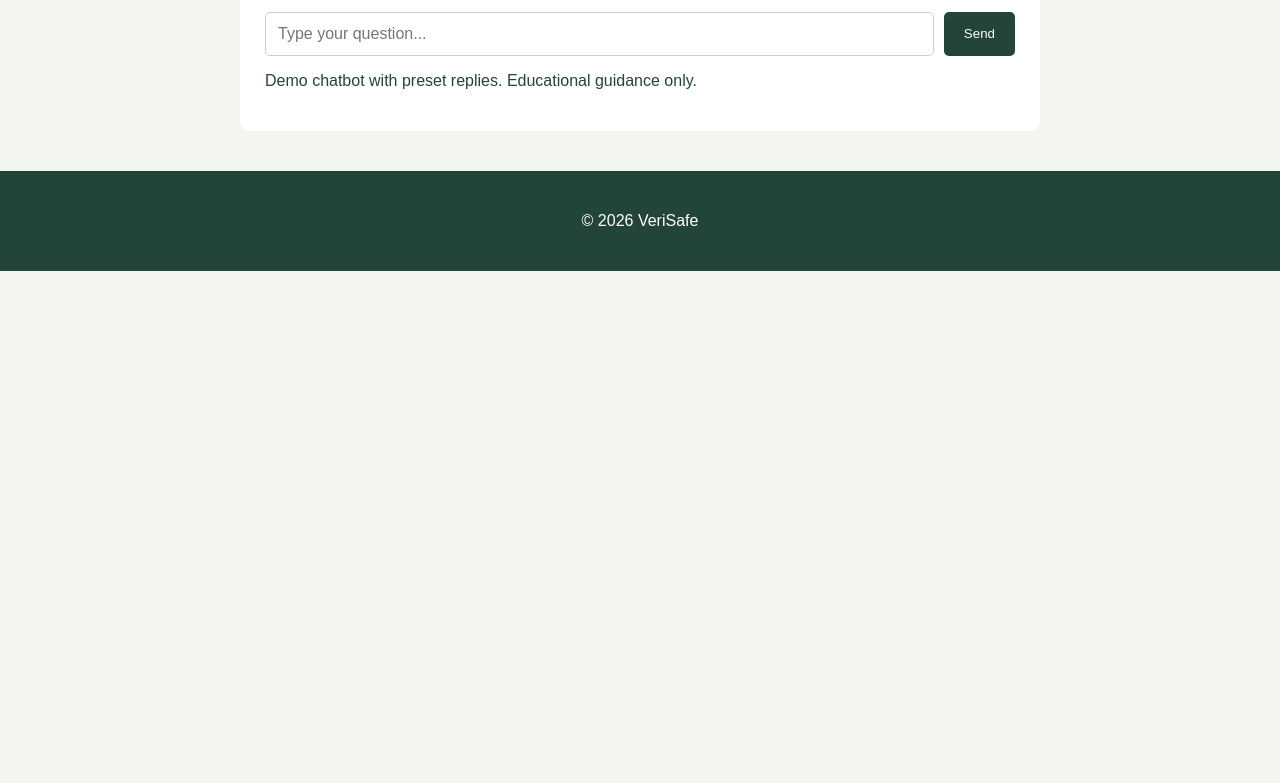
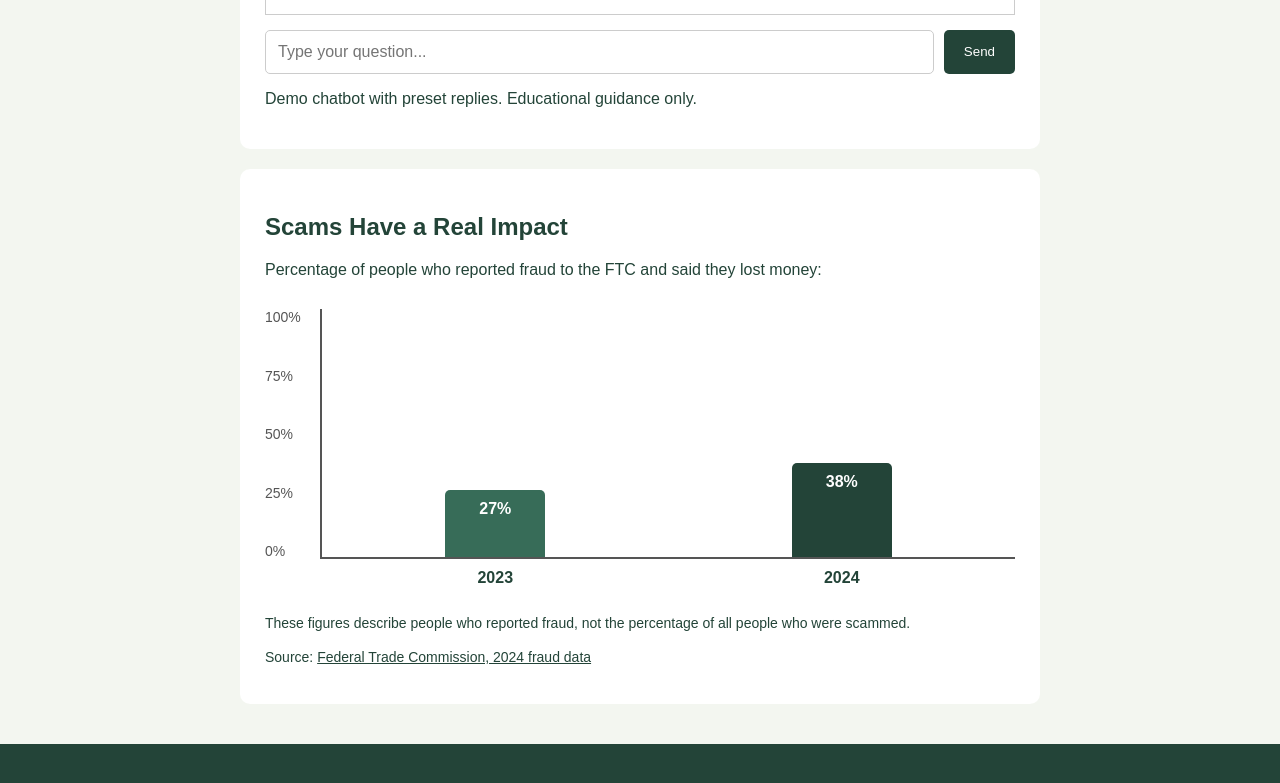
Before and after one commit to Jullianadela/JDXD_gemini.io, a plain HTML site: page homepage/index.html in a window 1280 px wide. Shown: the part 920-1703 px from the top of the page. Before the commit the page ends 1191 px from the top, so only its background shows below. Drawn offline with Linux system fonts and the light colour scheme.

Commit message:
Fixed homepage

```diff
--- a/homepage/index.html
+++ b/homepage/index.html
@@ -1,24 +1,26 @@
 <!DOCTYPE html>
-<html lang="en">
+<html>
     <head>
         <title>VeriSafe</title>
         <link rel="stylesheet" href="styles.css">
     </head>
-
     <body>
         <header>
             <h1>VeriSafe</h1>
             <p>Digital safety made simple.</p>
+            <nav>
+                <a href="index.html">Home</a>
+                <a href="../About/About.html">About Us</a>
+                <a href="../Services/Services.html">Services</a>
+                <a href="../Contact/Contact.html">Contact</a>
+            </nav>
         </header>
-
         <main>
             <section>
                 <h2>Stay Safe Online</h2>
-            <p>
-                VeriSafe helps older adults, families, and small
+                <p>VeriSafe helps older adults, families, and small
                     businesses protect themselves online.
                 </p>
-
                 <ul>
                     <li>Create stronger passwords</li>
                     <li>Recognize scams and phishing messages</li>
@@ -26,36 +28,79 @@
                     <li>Learn about two-factor authentication</li>
                 </ul>
             </section>
-
             <section>
                 <h2>Ask VeriSafe</h2>
-            <p>
-                Try asking about passwords, scams,
+                <p>Try asking about passwords, scams,
                     or two-factor authentication.
                 </p>
                 <p>Do not share passwords or personal information.</p>
-
                 <div id="chat" role="log" aria-live="polite">
                     <p><strong>VeriSafe:</strong> Hello! How can I help?</p>
                 </div>
-
                 <form id="chat-form">
                     <input
                         id="question"
                         type="text"
                         placeholder="Type your question..."
                         aria-label="Your question"
-                    required
-                >
+                        required>
                     <button type="submit">Send</button>
                 </form>
-
                 <p>Demo chatbot with preset replies. Educational guidance only.</p>
             </section>
+            <section id="scam-statistics">
+                <h2>Scams Have a Real Impact</h2>
+                <p>Percentage of people who reported fraud to the FTC
+                    and said they lost money:
+                </p>
+
+                <div class="bar-graph">
+                    <div class="graph-labels">
+                        <span>100%</span>
+                        <span>75%</span>
+                        <span>50%</span>
+                        <span>25%</span>
+                        <span>0%</span>
+                    </div>
+                    <div class="graph-bars">
+                        <div class="bar-column">
+                            <div id="bar-2023" class="graph-bar">
+                                <span>27%</span>
+                            </div>
+                        </div>
+                        <div class="bar-column">
+                            <div id="bar-2024" class="graph-bar">
+                                <span>38%</span>
+                            </div>
+                        </div>
+                    </div>
+                </div>
+                <div class="graph-years">
+                    <span>2023</span>
+                    <span>2024</span>
+                </div>
+                <p class="chart-note">These figures describe people who reported fraud,
+                    not the percentage of all people who were scammed.
+                </p>
+                <p class="chart-source">
+                    Source:
+                    <a href="https://www.ftc.gov/news-events/news/press-releases/2025/03/new-ftc-data-show-big-jump-reported-losses-fraud-125-billion-2024">
+                        Federal Trade Commission, 2024 fraud data
+                    </a>
+                </p>
+            </section>
         </main>
-
         <footer>
-        <p>&copy; 2026 VeriSafe</p>
+            <div class="footer-title">
+                <h2>VeriSafe</h2>
+                <p>Digital safety made simple.</p>
+            </div>
+            <div class="footer-links">
+                <a href="index.html">Home</a>
+                <a href="../About/About.html">About Us</a>
+                <a href="../Services/Services.html">Services</a>
+                <a href="../Contact/Contact.html">Contact Us</a>
+            </div>
         </footer>
     </body>
 </html>
--- a/homepage/styles.css
+++ b/homepage/styles.css
@@ -1,18 +1,31 @@
+/* General Styles */
 body {
-    font-family: Arial, sans-serif;
+    margin: 0;
     background: #f3f6f0;
     margin: 0;
     color: #234438;
+    font-family: Arial, sans-serif;
 }
 
-header,
-footer {
+li {
+    margin-bottom: 10px;
+}
+
+/* Header */
+header {
+    padding: 25px;
     background: #234438;
     color: white;
     text-align: center;
-    padding: 25px;
 }
 
+nav a {
+    text-decoration: none;
+    color: black;
+    margin: 0 15px;
+}
+
+/* Main Layout */
 main {
     max-width: 800px;
     margin: auto;
@@ -20,31 +33,29 @@ main {
 }
 
 section {
+    margin-bottom: 20px;
+    padding: 25px;
     background: white;
-    padding: 25px;
-    margin-bottom: 20px;
     border-radius: 10px;
 }
 
-li {
-    margin-bottom: 10px;
+/* Chat Box */
+#chat {
+    height: 250px;
+    margin-bottom: 15px;
+    padding: 15px;
+    border: 1px solid #ccc;
+    overflow-y: auto;
+    overflow-wrap: anywhere;
 }
 
-#chat {
-    height: 250px;
-    overflow-y: auto;
-    overflow-wrap: anywhere;
-    border: 1px solid #ccc;
-    padding: 15px;
-    margin-bottom: 15px;
-}
-
+/* Chat Form */
 #chat-form {
     display: flex;
     gap: 10px;
 }
 
-input {
+#chat-form input {
     flex: 1;
     min-width: 0;
     padding: 12px;
@@ -53,15 +64,113 @@ input {
     font-size: 16px;
 }
 
-button {
+#chat-form button {
+    padding: 13px 20px;
     background: #234438;
     color: white;
     border: none;
     border-radius: 5px;
-    padding: 13px 20px;
     cursor: pointer;
 }
 
-button:hover {
+#chat-form button:hover {
     background: #376c58;
 }
+
+/* Bar Graph */
+.bar-graph {
+    display: flex;
+    height: 250px;
+    margin-top: 30px;
+}
+
+.graph-labels {
+    display: flex;
+    flex-direction: column;
+    justify-content: space-between;
+    width: 55px;
+    flex-shrink: 0;
+    color: #555;
+    font-size: 14px;
+}
+
+.graph-bars {
+    display: flex;
+    flex: 1;
+    border-left: 2px solid #555;
+    border-bottom: 2px solid #555;
+}
+
+.bar-column {
+    display: flex;
+    align-items: flex-end;
+    justify-content: center;
+    width: 50%;
+    height: 100%;
+}
+
+.graph-bar {
+    display: flex;
+    justify-content: center;
+    width: 60%;
+    max-width: 100px;
+    background: #376c58;
+    border-radius: 5px 5px 0 0;
+}
+
+.graph-bar span {
+    padding-top: 10px;
+    color: white;
+    font-weight: bold;
+}
+
+#bar-2023 {
+    height: 27%;
+}
+
+#bar-2024 {
+    height: 38%;
+    background: #234438;
+}
+
+/* Year Labels */
+.graph-years {
+    display: flex;
+    margin-top: 10px;
+    margin-left: 57px;
+    font-weight: bold;
+}
+
+.graph-years span {
+    width: 50%;
+    text-align: center;
+}
+
+/* Chart Note and Source */
+.chart-note {
+    margin-top: 25px;
+    font-size: 14px;
+    line-height: 1.6;
+}
+
+.chart-source {
+    font-size: 14px;
+}
+
+.chart-source a {
+    color: #234438;
+}
+
+/* Footer */
+footer {
+    padding: 25px;
+    background: #234438;
+    color: white;
+    text-align: center;
+}
+
+.footer-links a {
+    text-decoration: none;
+    color: black;
+    margin: 0 15px;
+}
```
Lines whose indentation alone changed are shown as unchanged.
